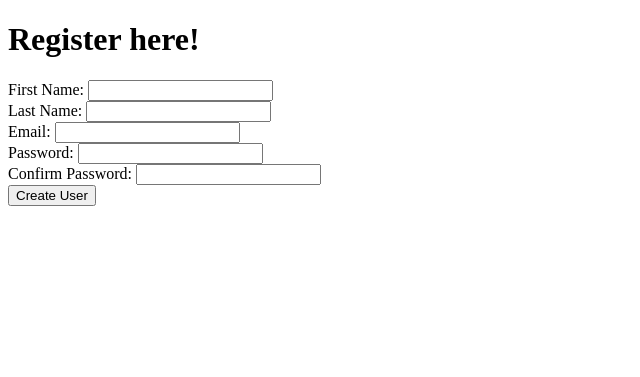
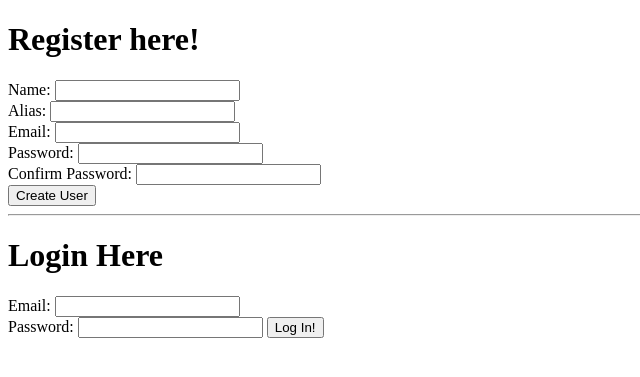
Before and after one commit to Cody-Calhoun/dojo_reads, a Django app: template main/templates/index.html in a window 1280 px wide. Shown: the top 377 px of the page, without its empty margins (0-640 px from the left). Run offline with Django 3.2, Linux system fonts and the light colour scheme; the template is opened without the code that fills it, so the values that code supplies are empty; parts of the project's set-up code (start-up, migrations or seed data) failed here and were passed over.

Commit message:
login and registration

```diff
--- a/main/templates/dashboard.html
+++ b/main/templates/dashboard.html
@@ -7,6 +7,6 @@
     <title>User Dashboard</title>
 </head>
 <body>
-    <h1>Welcome User!</h1>
+    <h1>Welcome {{logged_user.name}}!</h1>
 </body>
 </html>
--- a/main/templates/index.html
+++ b/main/templates/index.html
@@ -1,30 +1,53 @@
 <!DOCTYPE html>
 <html lang="en">
+
 <head>
     <meta charset="UTF-8">
     <meta http-equiv="X-UA-Compatible" content="IE=edge">
     <meta name="viewport" content="width=device-width, initial-scale=1.0">
     <title>Login / Registration</title>
 </head>
+
 <body>
     <h1>Register here!</h1>
+    {% if messages %}
+    <ul>
+        {% for message in messages %}
+        <li>{{ message }}</li>
+        {% endfor %}
+    </ul>
+    {% endif %}
     <form action="/user/create_user" method="post">
-        <label for="first_name">First Name:</label>
-        <input type="text" name="first_name">
+        {% csrf_token %}
+        <label for="name">Name:</label>
+        <input type="text" name="name">
         <br>
-        <label for="last_name">Last Name:</label>
-        <input type="text" name="last_name">
+        <label for="alias">Alias:</label>
+        <input type="text" name="alias">
         <br>
         <label for="email">Email:</label>
         <input type="text" name="email">
         <br>
         <label for="password">Password:</label>
-        <input type="text" name="password">
+        <input type="password" name="password">
         <br>
         <label for="confirm_password">Confirm Password:</label>
-        <input type="text" name="confirm_password">
+        <input type="password" name="confirm_password">
         <br>
         <button>Create User</button>
     </form>
+
+    <hr>
+    <h1>Login Here</h1>
+    <form action="/user/login" method="post">
+        {% csrf_token %}
+        <label for="email">Email:</label>
+        <input type="text" name="email">
+        <br>
+        <label for="password">Password:</label>
+        <input type="password" name="password">
+        <button>Log In!</button>
+    </form>
 </body>
+
 </html>
--- a/main/urls.py
+++ b/main/urls.py
@@ -1,8 +1,9 @@
-from django.contrib import path
+from django.urls import path
 from . import views
 
 urlpatterns = [
     path('', views.index),
     path('user/create_user', views.create_user),
     path('user/dashboard', views.dashboard),
+    path('user/login', views.login)
 ]
```
Also changed, not shown: main/models.py (+18 -3 lines), main/views.py (+43 -11 lines), db.sqlite3 (added), main/migrations/0001_initial.py (added), 1 other file.
